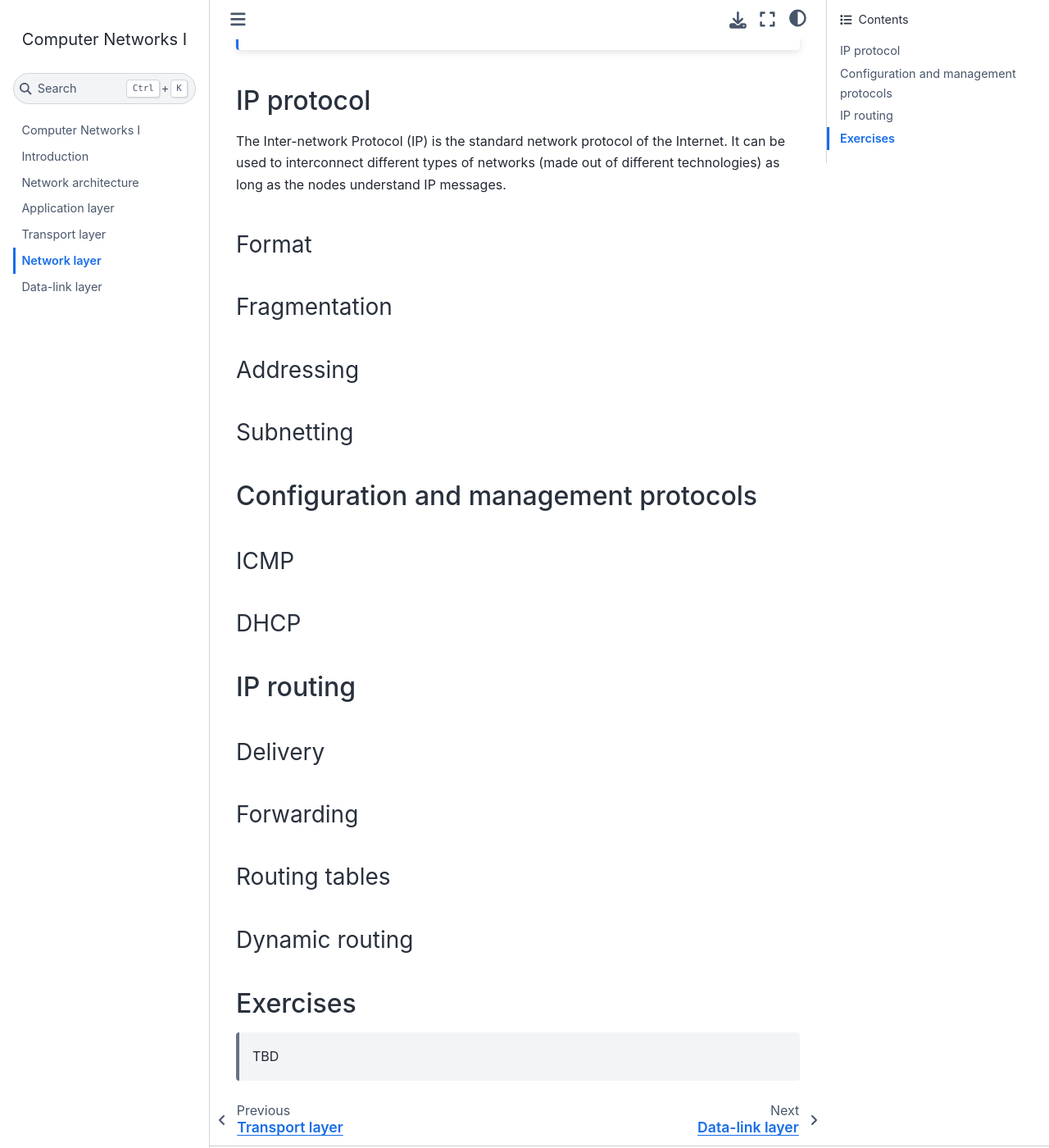
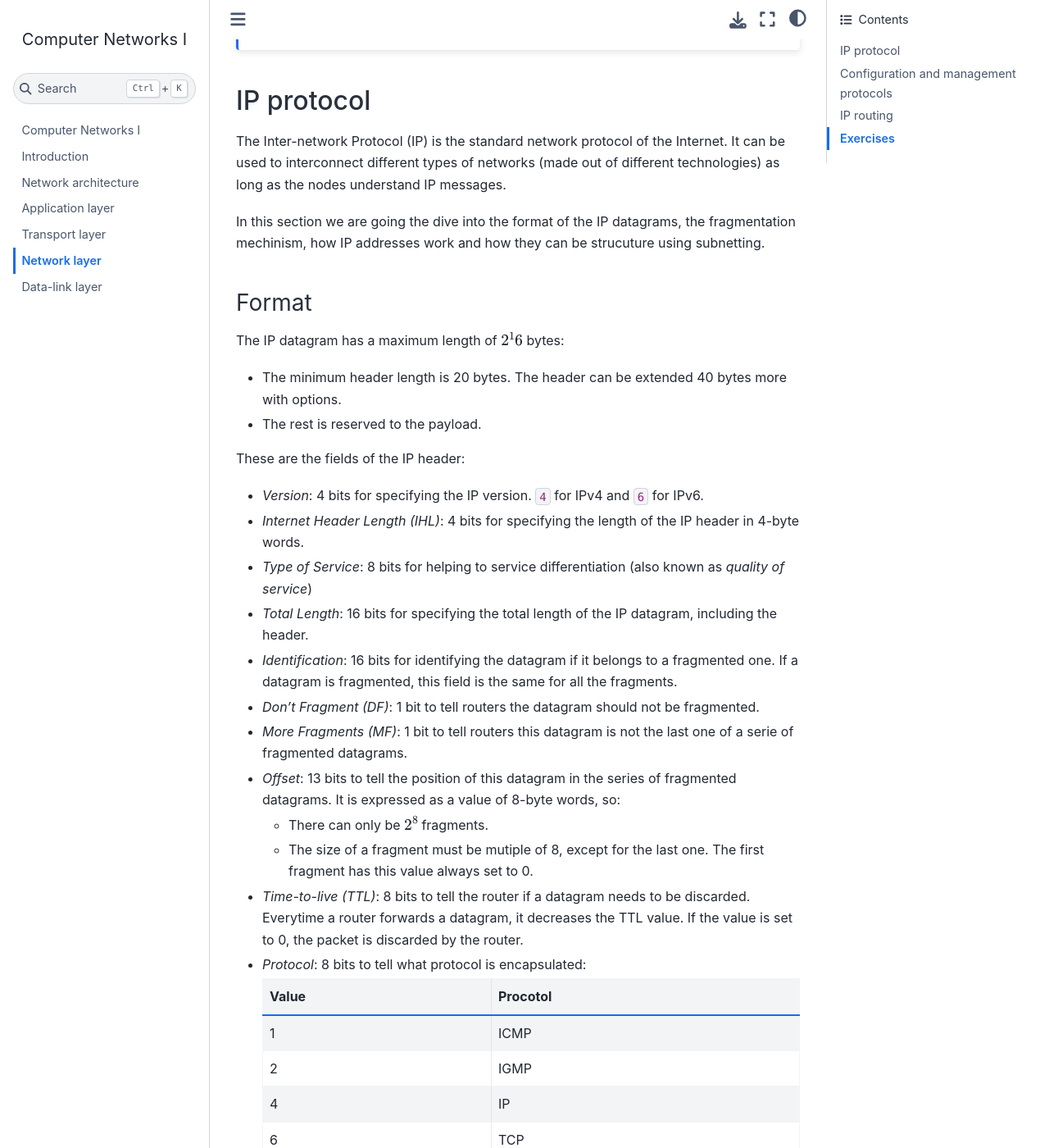
Before and after one commit to cletomartin/redes1, a Jupyter Book: the page built from network.md, in a window 1280 px wide and 1400 px high, scrolled down 967 px. Shown: the whole window at 82% size. Built offline with Jupyter Book 1.0.4 settings and Sphinx 7.4.7 and the Sphinx Book theme 1.1.4, drawn with Linux system fonts in a browser that asks for light colours.

Commit message:
more stuff

```diff
--- a/network.md
+++ b/network.md
@@ -35,8 +35,45 @@ Note that this is a packet-switched network where information is transmitted as
 The Inter-network Protocol (IP) is the standard network protocol of the Internet.
 It can be used to interconnect different types of networks (made out of different technologies) as long as the nodes understand IP messages.
 
+In this section we are going the dive into the format of the IP datagrams, the fragmentation mechinism, how IP addresses work and how they can be strucuture using subnetting.
 
 ### Format
+
+The IP datagram has a maximum length of $2^16$ bytes:
+
+- The minimum header length is 20 bytes. The header can be extended 40 bytes more with options.
+- The rest is reserved to the payload.
+
+These are the fields of the IP header:
+
+- _Version_: 4 bits for specifying the IP version. `4` for IPv4 and `6` for IPv6.
+- _Internet Header Length (IHL)_: 4 bits for specifying the length of the IP header in 4-byte words.
+- _Type of Service_: 8 bits for helping to service differentiation (also known as _quality of service_)
+- _Total Length_: 16 bits for specifying the total length of the IP datagram, including the header.
+- _Identification_: 16 bits for identifying the datagram if it belongs to a fragmented one.
+  If a datagram is fragmented, this field is the same for all the fragments.
+- _Don't Fragment (DF)_: 1 bit to tell routers the datagram should not be fragmented.
+- _More Fragments (MF)_: 1 bit to tell routers this datagram is not the last one of a serie of fragmented datagrams.
+- _Offset_: 13 bits to tell the position of this datagram in the series of fragmented datagrams.
+  It is expressed as a value of 8-byte words, so:
+  - There can only be $2^8$ fragments.
+  - The size of a fragment must be mutiple of 8, except for the last one.
+  The first fragment has this value always set to 0.
+- _Time-to-live (TTL)_: 8 bits to tell the router if a datagram needs to be discarded.
+  Everytime a router forwards a datagram, it decreases the TTL value.
+  If the value is set to 0, the packet is discarded by the router.
+
+- _Protocol_: 8 bits to tell what protocol is encapsulated:
+
+  | Value | Procotol |
+  |-------|----------|
+  | 1     | ICMP     |
+  | 2     | IGMP     |
+  | 4     | IP       |
+  | 6     | TCP      |
+  | 17    | UDP      |
+  | 89    | OSPF     |
+
 
 ### Fragmentation
 
@@ -46,9 +83,9 @@ It can be used to interconnect different types of networks (made out of differen
 
 ## Configuration and management protocols
 
-#### ICMP
+### ICMP
 
-#### DHCP
+### DHCP
 
 ## IP routing
 
```
